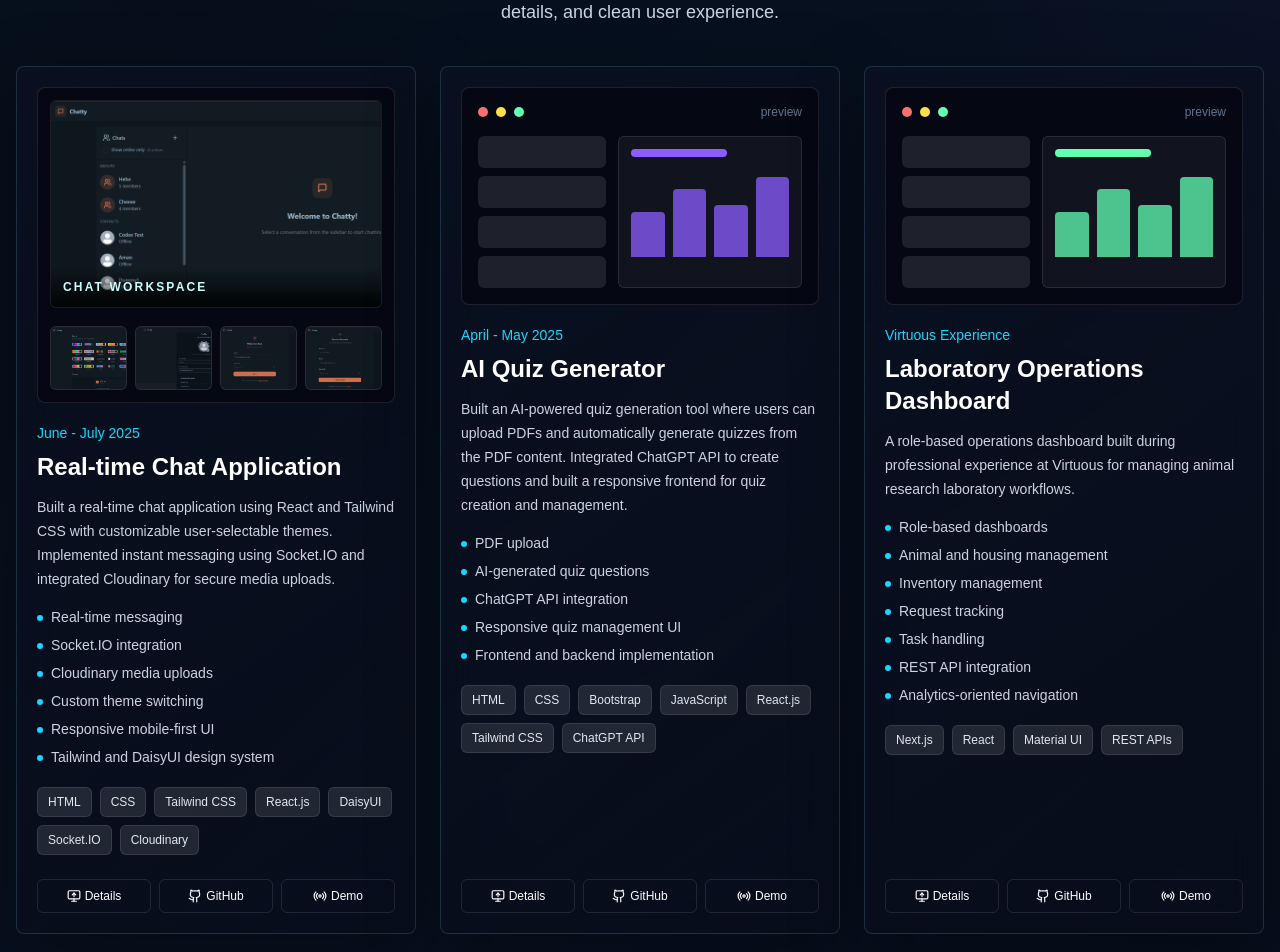
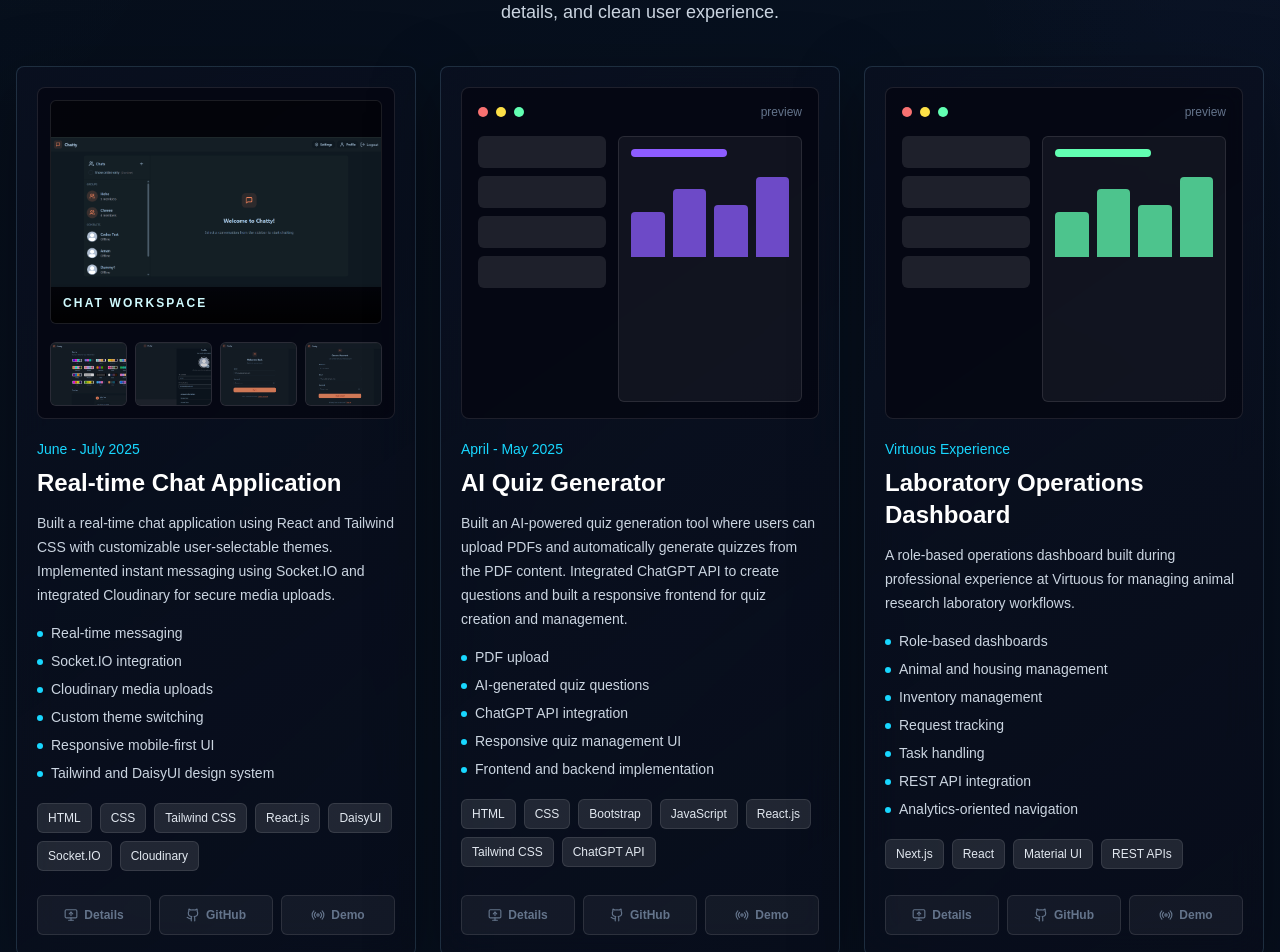
Before and after one commit to amanpalsingh22/Portfolio, a Next.js app: page / in a window 1280 px wide. Shown: the part 3240-4192 px from the top of the page. Built offline with nearby package versions, Linux system fonts and the light colour scheme.

Commit message:
Improve project card previews and actions

```diff
--- a/components/sections/Projects.jsx
+++ b/components/sections/Projects.jsx
@@ -4,7 +4,7 @@ import Image from "next/image";
 import { createPortal } from "react-dom";
 import { useCallback, useEffect, useRef, useState } from "react";
 import { motion } from "framer-motion";
-import { ChevronLeft, ChevronRight, ExternalLink, Github, MonitorUp, Radio, X } from "lucide-react";
+import { ChevronLeft, ChevronRight, ExternalLink, Github, Maximize2, MonitorUp, Radio, X } from "lucide-react";
 import MotionCard from "@/components/ui/MotionCard";
 import SectionHeader from "@/components/ui/SectionHeader";
 
@@ -70,7 +70,7 @@ function ProjectMockup({ accent }) {
   const color = accent === "violet" ? "bg-violetGlow" : accent === "green" ? "bg-greenGlow" : "bg-cyanGlow";
 
   return (
-    <div className="rounded-lg border border-white/10 bg-ink/80 p-4">
+    <div className="flex h-[332px] flex-col rounded-lg border border-white/10 bg-ink/80 p-4">
       <div className="mb-4 flex items-center justify-between">
         <div className="flex gap-2">
           <span className="h-2.5 w-2.5 rounded-full bg-red-400" />
@@ -79,7 +79,7 @@ function ProjectMockup({ accent }) {
         </div>
         <span className="text-xs text-slate-500">preview</span>
       </div>
-      <div className="grid gap-3 md:grid-cols-[0.7fr_1fr]">
+      <div className="grid flex-1 gap-3 md:grid-cols-[0.7fr_1fr]">
         <div className="space-y-2">
           {[1, 2, 3, 4].map((item) => (
             <div key={item} className="h-8 rounded-md bg-white/10" />
@@ -164,21 +164,24 @@ function ProjectScreenshots({ screenshots, title }) {
 
   return (
     <>
-      <div className="rounded-lg border border-white/10 bg-ink/80 p-3">
+      <div className="h-[332px] rounded-lg border border-white/10 bg-ink/80 p-3">
         <button
           type="button"
           onClick={() => setActiveIndex(0)}
           aria-label={`Open ${title} ${screenshots[0].label} screenshot`}
-          className="relative aspect-[16/10] w-full cursor-zoom-in overflow-hidden rounded-md border border-white/10 bg-black/40 text-left"
+          className="group relative h-56 w-full cursor-zoom-in overflow-hidden rounded-md border border-white/10 bg-black/40 text-left"
         >
           <Image
             src={screenshots[0].src}
             alt={`${title} ${screenshots[0].label} screen`}
             fill
             sizes="(min-width: 1024px) 30vw, 100vw"
-            className="object-cover object-left-top transition duration-300 hover:scale-[1.02]"
+            className="object-contain object-center brightness-110 contrast-105 transition duration-300 group-hover:scale-[1.02]"
             loading="lazy"
           />
+          <span className="absolute right-3 top-3 inline-flex items-center gap-1.5 rounded-md border border-white/15 bg-black/45 px-2.5 py-1.5 text-xs font-medium text-white opacity-0 backdrop-blur transition group-hover:opacity-100">
+            <Maximize2 size={13} /> Click to preview
+          </span>
           <div className="absolute inset-x-0 bottom-0 bg-gradient-to-t from-black/85 to-transparent p-3">
             <p className="text-xs font-semibold uppercase tracking-[0.18em] text-cyan-100">
               {screenshots[0].label}
@@ -202,7 +205,7 @@ function ProjectScreenshots({ screenshots, title }) {
                   alt={`${title} ${screenshot.label} screen`}
                   fill
                   sizes="120px"
-                  className="object-cover object-left-top opacity-80 transition group-hover:scale-105 group-hover:opacity-100"
+                  className="object-cover object-left-top brightness-110 contrast-105 opacity-80 transition group-hover:scale-105 group-hover:opacity-100"
                   loading="lazy"
                 />
               </button>
@@ -333,6 +336,33 @@ function ProjectScreenshots({ screenshots, title }) {
   );
 }
 
+function ProjectAction({ href, icon: Icon, label }) {
+  const className = "inline-flex min-h-10 items-center justify-center gap-1.5 rounded-md border px-3 py-2 text-xs font-semibold transition";
+
+  if (!href) {
+    return (
+      <span
+        aria-disabled="true"
+        title={`${label} coming soon`}
+        className={`${className} cursor-not-allowed border-white/10 bg-white/5 text-slate-500`}
+      >
+        <Icon size={14} /> {label}
+      </span>
+    );
+  }
+
+  return (
+    <a
+      href={href}
+      target="_blank"
+      rel="noreferrer"
+      className={`${className} border-cyanGlow/25 bg-cyanGlow/10 text-cyan-50 hover:-translate-y-0.5 hover:border-cyanGlow hover:shadow-glow`}
+    >
+      <Icon size={14} /> {label}
+    </a>
+  );
+}
+
 export default function Projects() {
   return (
     <section id="projects" className="section-pad px-4">
@@ -342,9 +372,9 @@ export default function Projects() {
           title="Real-world builds across realtime, AI, and dashboards."
           description="Each project highlights practical product thinking: responsive UI, API workflows, integration details, and clean user experience."
         />
-        <div className="grid gap-6 lg:grid-cols-3">
+        <div className="grid items-stretch gap-6 lg:grid-cols-3">
           {projects.map((project, index) => (
-            <MotionCard key={project.title} delay={index * 0.05} className="flex flex-col p-5">
+            <MotionCard key={project.title} delay={index * 0.05} className="flex h-full flex-col p-5">
               {project.screenshots ? (
                 <ProjectScreenshots screenshots={project.screenshots} title={project.title} />
               ) : (
@@ -371,15 +401,9 @@ export default function Projects() {
                 </div>
               </div>
               <div className="mt-6 grid grid-cols-3 gap-2">
-                <a href="#" className="inline-flex items-center justify-center gap-1 rounded-md border border-white/10 px-3 py-2 text-xs text-white transition hover:border-cyanGlow">
-                  <MonitorUp size={14} /> Details
-                </a>
-                <a href="https://github.com/amanpalsingh22" target="_blank" className="inline-flex items-center justify-center gap-1 rounded-md border border-white/10 px-3 py-2 text-xs text-white transition hover:border-cyanGlow">
-                  <Github size={14} /> GitHub
-                </a>
-                <a href="#" className="inline-flex items-center justify-center gap-1 rounded-md border border-white/10 px-3 py-2 text-xs text-white transition hover:border-cyanGlow">
-                  <Radio size={14} /> Demo
-                </a>
+                <ProjectAction href={project.detailsUrl} icon={MonitorUp} label="Details" />
+                <ProjectAction href={project.githubUrl} icon={Github} label="GitHub" />
+                <ProjectAction href={project.demoUrl} icon={Radio} label="Demo" />
               </div>
             </MotionCard>
           ))}
```
